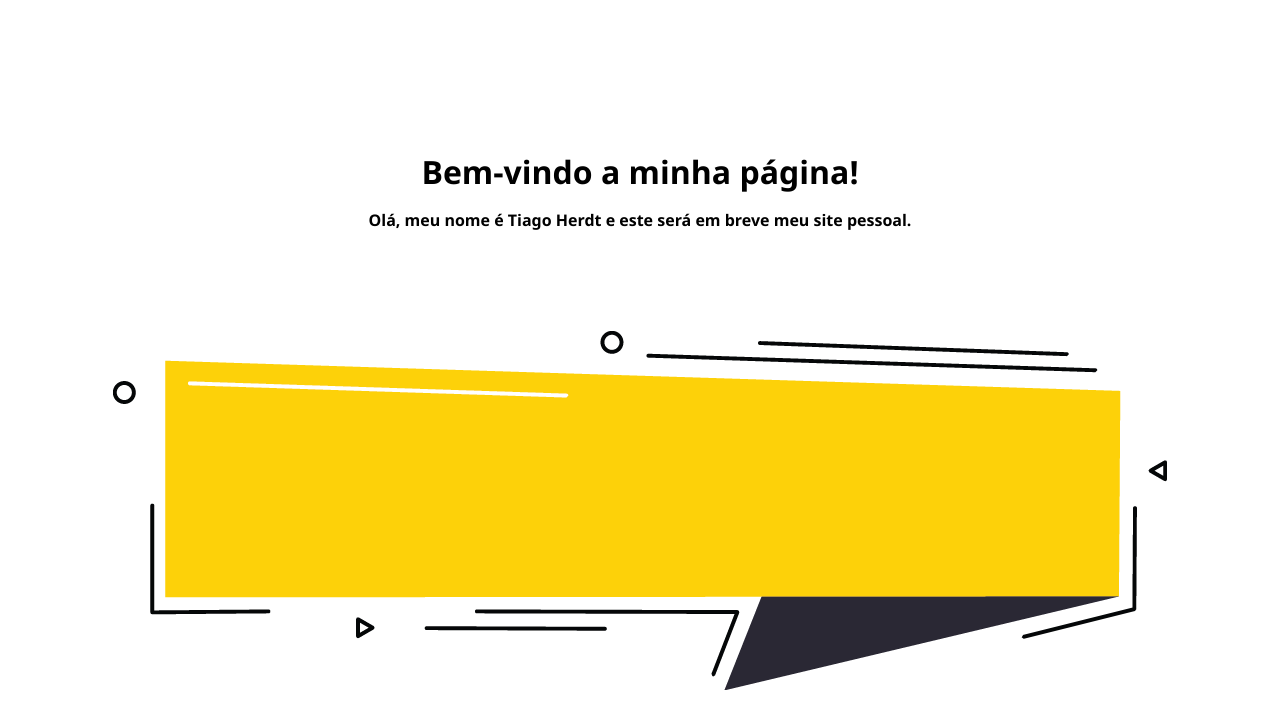
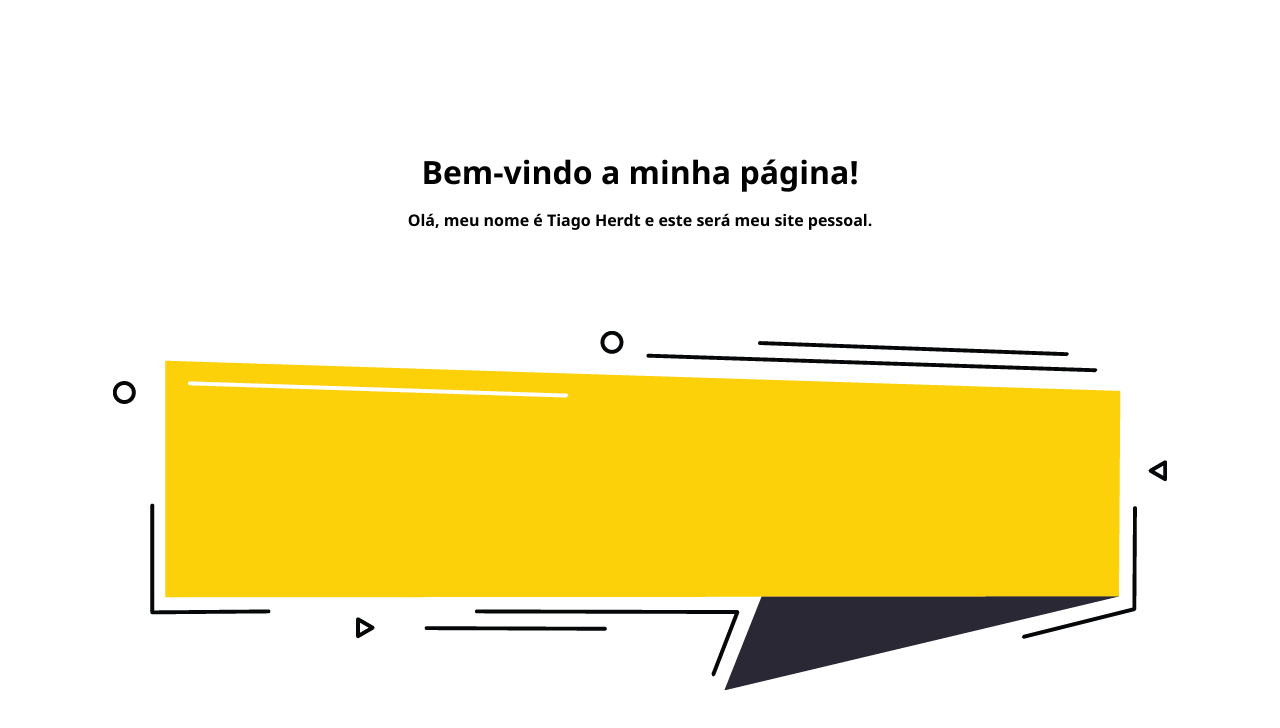
Before and after one commit to tiagoherdt/tiagoherdt.github.io, a plain HTML site: page index.html in a window 1280 px wide. Drawn offline with Linux system fonts and the light colour scheme.

Commit message:
Alteração no texto do site

```diff
--- a/index.html
+++ b/index.html
@@ -9,7 +9,7 @@
     <body>
         <h1> Bem-vindo a minha página!</h1>
 
-        <p>Olá, meu nome é Tiago Herdt e este será em breve meu site pessoal.</p>
+        <p>Olá, meu nome é Tiago Herdt e este será meu site pessoal.</p>
 
         <img src="img/banner.png" alt="">
 
```
